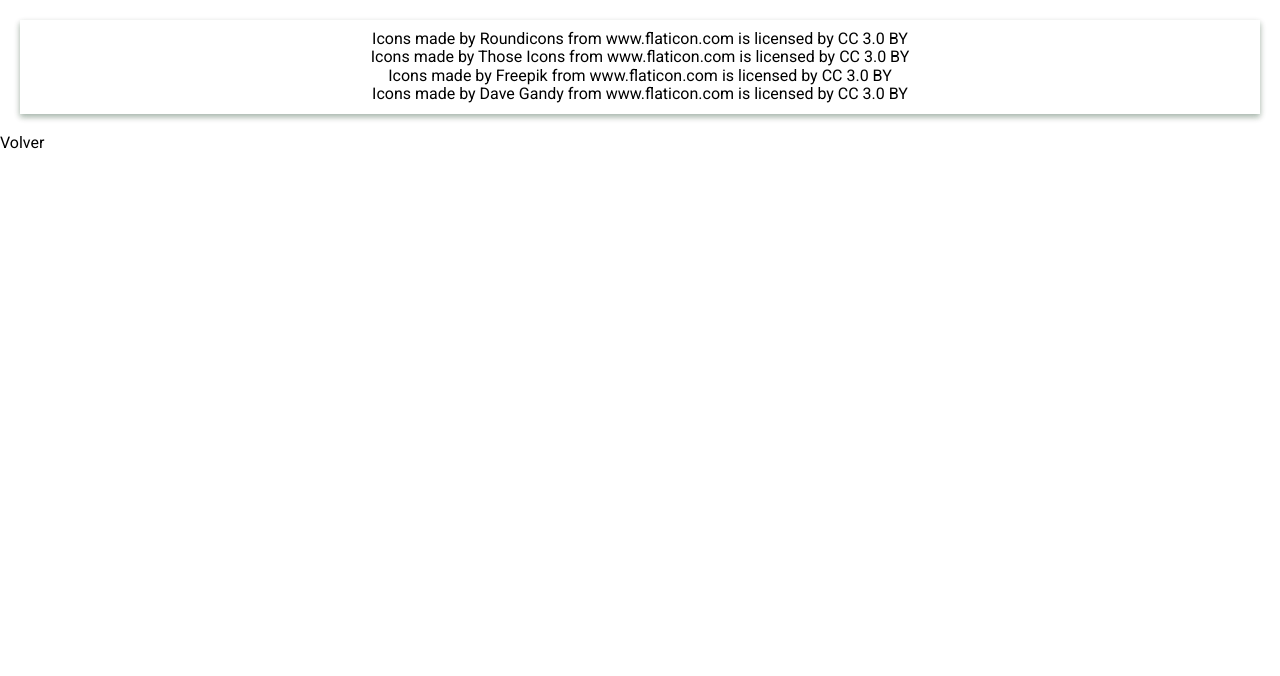
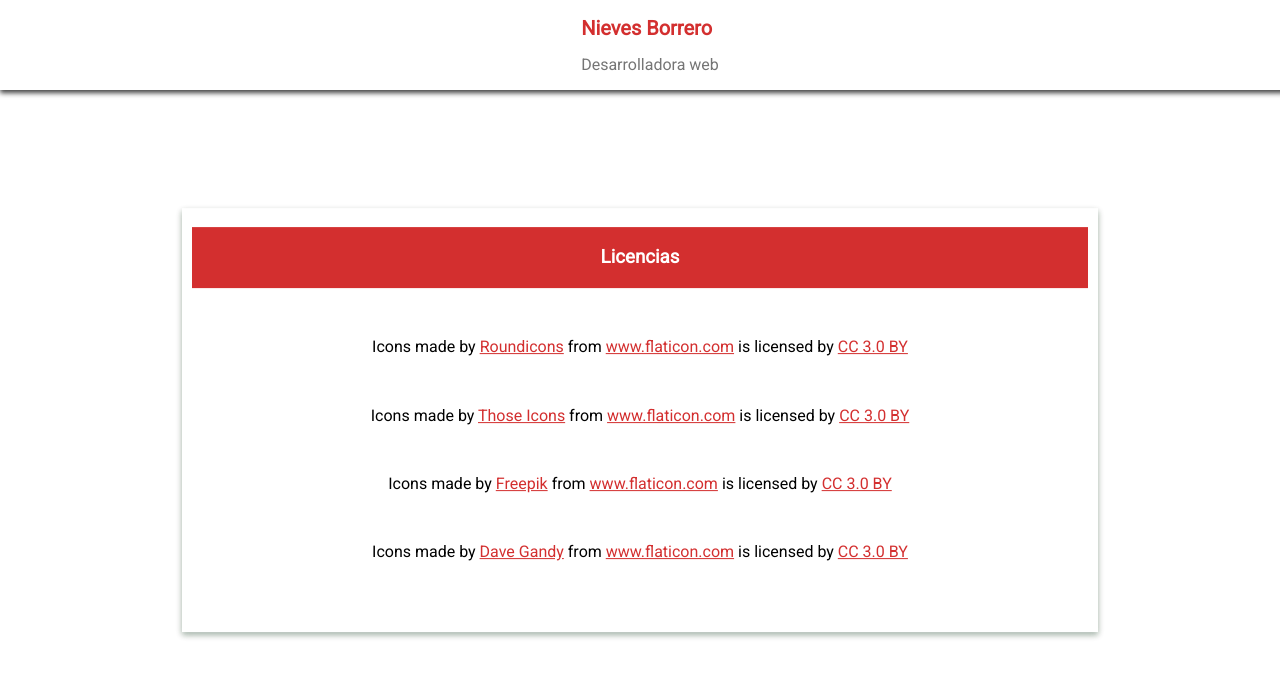
Before and after one commit to NievesBorrero/Portfolio, a plain HTML site: page licencias.html in a window 1280 px wide. Drawn offline with nearby package versions, Linux system fonts and the light colour scheme.

Commit message:
licencias

```diff
--- a/licencias.html
+++ b/licencias.html
@@ -2,23 +2,28 @@
 <html>
 <head>
 	<meta charset="utf-8">
-	<meta http-equiv="X-UA-Compatible" content="IE=edge">
+	<meta name="viewport" content="width=device-width, initial-scale=1, maximum-scale=1">
+	<meta name="description" content="Portfolio">
+  	<meta name="keywords" content="portfolio, web developer, desarrollador">
+	<meta name="author" content="Nieves Borrero Barea">
 	<title>Nieves Borrero Barea</title>
 	<link rel="stylesheet" href="./style/normalize.css">
-	<link rel="stylesheet" href="./style/style.css">
-	<script src="./js/jquery-3.2.1.js" type="text/javascript" charset="utf-8" ></script>
-    <script src="./js/jquery-ui.js" type="text/javascript" charset="utf-8" ></script>
-	<script src="./js/effects.js" type="text/javascript" charset="utf-8" ></script>
+	<link rel="stylesheet" href="./style/licencias.css">
 	<link href="https://fonts.googleapis.com/css?family=Roboto" rel="stylesheet">
-	<link href="https://fonts.googleapis.com/icon?family=Material+Icons" rel="stylesheet">
 </head>
 <body>
+	<div id="top">
+		<div id="name">
+			<a href="./index.html"><h2>Nieves Borrero</h2></a>
+			<p>Desarrolladora web</p>
+		</div>
+	</div>
 		<div class="card">
+				<h3>Licencias</h3>
 				<div>Icons made by <a href="https://www.flaticon.com/authors/roundicons" title="Roundicons">Roundicons</a> from <a href="https://www.flaticon.com/" title="Flaticon">www.flaticon.com</a> is licensed by <a href="http://creativecommons.org/licenses/by/3.0/" title="Creative Commons BY 3.0" target="_blank">CC 3.0 BY</a></div>
 				<div>Icons made by <a href="https://www.flaticon.com/authors/those-icons" title="Those Icons">Those Icons</a> from <a href="https://www.flaticon.com/" title="Flaticon">www.flaticon.com</a> is licensed by <a href="http://creativecommons.org/licenses/by/3.0/" title="Creative Commons BY 3.0" target="_blank">CC 3.0 BY</a></div>
 				<div>Icons made by <a href="http://www.freepik.com" title="Freepik">Freepik</a> from <a href="https://www.flaticon.com/" title="Flaticon">www.flaticon.com</a> is licensed by <a href="http://creativecommons.org/licenses/by/3.0/" title="Creative Commons BY 3.0" target="_blank">CC 3.0 BY</a></div>
 				<div>Icons made by <a href="https://www.flaticon.com/authors/dave-gandy" title="Dave Gandy">Dave Gandy</a> from <a href="https://www.flaticon.com/" title="Flaticon">www.flaticon.com</a> is licensed by <a href="http://creativecommons.org/licenses/by/3.0/" title="Creative Commons BY 3.0" target="_blank">CC 3.0 BY</a></div>
 		</div>
-		<a href="./index"  title="volver">Volver</a>
 </body>
 </html>
--- /dev/null
+++ b/style/licencias.sass
@@ -0,0 +1,42 @@
+$primaryColor: #D32F2F
+
+*
+	font-family: 'Roboto'
+
+a
+	color: $primaryColor
+
+#top
+	display: flex
+	background-color: white
+	box-shadow: 0px 3px 5px 0px rgba(0,0,0,0.75)
+	width: 100%
+	padding-left: 10px
+	a
+		text-decoration: none
+	p
+		color: #757575
+	h2
+		font-size: 20px
+		margin-bottom: 0
+		color: $primaryColor
+	> div
+		margin: 0 auto
+
+.card
+	box-shadow: 0 3px 6px rgba(3, 38, 14,0.16), 0 3px 6px rgba(5,51,19,0.23)
+	text-align: center
+	background-color: white
+	padding: 0px 10px 20px
+	width: 70%
+	position: absolute
+	left: 50%
+	top: 50%
+	transform: translate(-50%, -50%)
+	margin-top: 20px
+	>div
+		margin: 50px 0px
+	>h3
+		background-color: $primaryColor
+		color: white
+		padding: 20px
--- a/style/style.css
+++ b/style/style.css
@@ -133,7 +133,7 @@ nav > ul > li:hover i, nav > ul > li:hover a{
 }
 
 #about-me{
-	padding: 10px;
+	padding: 20px;
 }
 
 
@@ -508,7 +508,7 @@ footer a{
 		padding-left: 70px;
 	}
 
-	#about-me, section h3{
+	#about-me, section h3, #about-me, section p{
 		padding-left: 20px;
 	}
 
```
Also changed, not shown: style/licencias.css (added), 1 other file.
